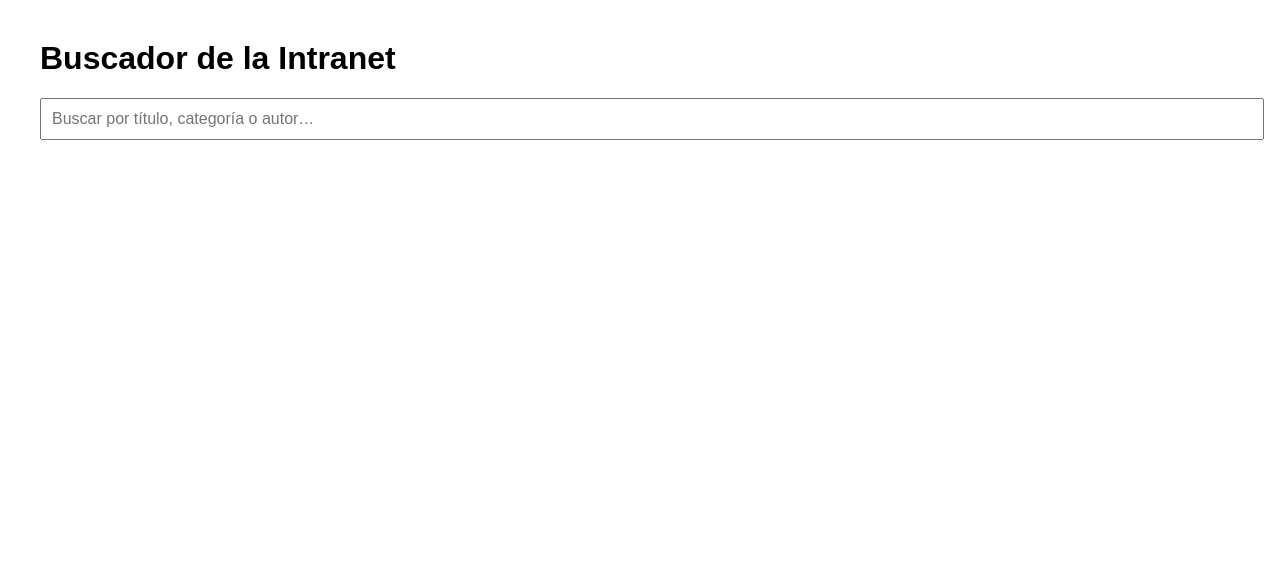
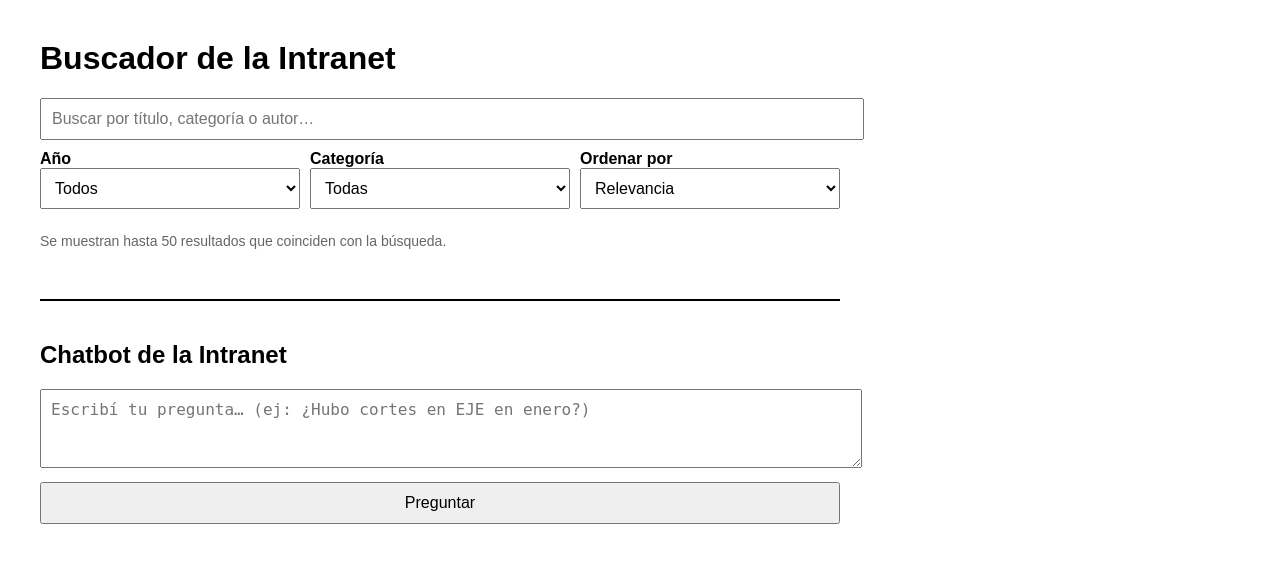
Before and after one commit to comunicacionjudicialcaba/chatbot-intranet-indexer, a Flask app: template templates/index.html in a window 1280 px wide. Shown: the top 563 px of the page. Run offline with Flask 3, Linux system fonts and the light colour scheme; the template is opened without the code that fills it, so the values that code supplies are empty.

Commit message:
Update index.html

```diff
--- a/templates/index.html
+++ b/templates/index.html
@@ -2,52 +2,265 @@
 <html lang="es">
 <head>
   <meta charset="UTF-8">
-  <title>Buscador Intranet</title>
+  <title>Buscador y Chatbot Intranet</title>
   <style>
-    body { font-family: Arial, sans-serif; margin: 40px; }
-    input { width: 100%; padding: 10px; font-size: 16px; }
-    .result { margin-top: 20px; padding-bottom: 10px; border-bottom: 1px solid #ccc; }
-    .title { font-weight: bold; font-size: 18px; }
-    .meta { color: #666; font-size: 14px; }
+    body {
+      font-family: Arial, sans-serif;
+      margin: 40px;
+    }
+    input, select, button, textarea {
+      width: 100%;
+      padding: 10px;
+      font-size: 16px;
+      margin-bottom: 10px;
+    }
+    button {
+      cursor: pointer;
+    }
+    .controls {
+      max-width: 800px;
+      margin-bottom: 20px;
+    }
+    .row {
+      display: flex;
+      gap: 10px;
+      flex-wrap: wrap;
+    }
+    .row > div {
+      flex: 1;
+      min-width: 180px;
+    }
+    .result {
+      margin-top: 20px;
+      padding-bottom: 10px;
+      border-bottom: 1px solid #ccc;
+    }
+    .title {
+      font-weight: bold;
+      font-size: 18px;
+    }
+    .meta {
+      color: #666;
+      font-size: 14px;
+      margin-bottom: 5px;
+    }
+    .chat {
+      margin-top: 50px;
+      max-width: 800px;
+      border-top: 2px solid #000;
+      padding-top: 20px;
+    }
+    .message {
+      margin-bottom: 15px;
+    }
+    .user {
+      font-weight: bold;
+    }
+    .bot {
+      background: #f4f4f4;
+      padding: 10px;
+      border-radius: 5px;
+    }
+    .links a {
+      display: block;
+      font-size: 14px;
+    }
   </style>
 </head>
 <body>
 
 <h1>Buscador de la Intranet</h1>
 
-  <input type="text" id="search" placeholder="Buscar por título, categoría o autor…">
+<div class="controls">
+
+  <input
+    type="text"
+    id="search"
+    placeholder="Buscar por título, categoría o autor…"
+  >
+
+  <div class="row">
+    <div>
+      <label><strong>Año</strong></label>
+      <select id="year">
+        <option value="">Todos</option>
+      </select>
+    </div>
+
+    <div>
+      <label><strong>Categoría</strong></label>
+      <select id="category">
+        <option value="">Todas</option>
+      </select>
+    </div>
+
+    <div>
+      <label><strong>Ordenar por</strong></label>
+      <select id="order">
+        <option value="relevancia">Relevancia</option>
+        <option value="fecha">Más recientes</option>
+      </select>
+    </div>
+  </div>
+
+  <p id="info" style="color:#666; font-size:14px;">
+    Se muestran hasta 50 resultados que coinciden con la búsqueda.
+  </p>
+
+</div>
 
 <div id="results"></div>
+
+<!-- ================= CHATBOT ================= -->
+
+<div class="chat">
+  <h2>Chatbot de la Intranet</h2>
+
+  <textarea
+    id="question"
+    rows="3"
+    placeholder="Escribí tu pregunta… (ej: ¿Hubo cortes en EJE en enero?)"
+  ></textarea>
+
+  <button onclick="ask()">Preguntar</button>
+
+  <div id="chat"></div>
+</div>
 
 <script>
   let data = [];
 
-    fetch("/data")
-      .then(r => r.json())
-      .then(json => data = json);
+  function parseDate(d) {
+    if (!d) return null;
+    const p = d.split("/");
+    return new Date(p[2], p[1] - 1, p[0]);
+  }
 
-    document.getElementById("search").addEventListener("input", function () {
-      const q = this.value.toLowerCase();
-      const results = data.filter(item =>
+  function getYear(item) {
+    if (!item.fecha) return "";
+    return item.fecha.split("/")[2];
+  }
+
+  function renderResults() {
+    const q = document.getElementById("search").value.toLowerCase();
+    const year = document.getElementById("year").value;
+    const category = document.getElementById("category").value;
+    const order = document.getElementById("order").value;
+
+    let results = data.filter(item => {
+      if (
+        q &&
+        !(
           item.titulo?.toLowerCase().includes(q) ||
           item.seccion?.toLowerCase().includes(q) ||
           item.autor?.toLowerCase().includes(q)
-      );
+        )
+      ) return false;
+
+      if (year && getYear(item) !== year) return false;
+      if (category && item.seccion !== category) return false;
+
+      return true;
+    });
+
+    if (order === "fecha") {
+      results.sort((a, b) => parseDate(b.fecha) - parseDate(a.fecha));
+      document.getElementById("info").innerText =
+        "Se muestran los 50 resultados más recientes que coinciden con la búsqueda.";
+    } else {
+      document.getElementById("info").innerText =
+        "Se muestran hasta 50 resultados que coinciden con la búsqueda.";
+    }
 
     const container = document.getElementById("results");
     container.innerHTML = "";
 
-      results.slice(0, 20).forEach(item => {
+    results.slice(0, 50).forEach(item => {
       const div = document.createElement("div");
       div.className = "result";
       div.innerHTML = `
         <div class="title">${item.titulo}</div>
-          <div class="meta">${item.fecha} · ${item.seccion || ""}</div>
+        <div class="meta">
+          ${item.fecha || ""} · ${item.seccion || ""}
+          ${item.autor ? " · Por: " + item.autor : ""}
+        </div>
         <a href="${item.url}" target="_blank">Ver nota</a>
       `;
       container.appendChild(div);
     });
+  }
+
+  function populateFilters() {
+    const years = new Set();
+    const categories = new Set();
+
+    data.forEach(item => {
+      const y = getYear(item);
+      if (y) years.add(y);
+      if (item.seccion) categories.add(item.seccion);
     });
+
+    const yearSelect = document.getElementById("year");
+    [...years].sort((a, b) => b - a).forEach(y => {
+      const opt = document.createElement("option");
+      opt.value = y;
+      opt.textContent = y;
+      yearSelect.appendChild(opt);
+    });
+
+    const catSelect = document.getElementById("category");
+    [...categories].sort().forEach(c => {
+      const opt = document.createElement("option");
+      opt.value = c;
+      opt.textContent = c;
+      catSelect.appendChild(opt);
+    });
+  }
+
+  document.getElementById("search").addEventListener("input", renderResults);
+  document.getElementById("year").addEventListener("change", renderResults);
+  document.getElementById("category").addEventListener("change", renderResults);
+  document.getElementById("order").addEventListener("change", renderResults);
+
+  fetch("/data")
+    .then(r => r.json())
+    .then(json => {
+      data = json;
+      populateFilters();
+      renderResults();
+    });
+
+  // ================= CHAT =================
+
+  function ask() {
+    const q = document.getElementById("question").value;
+    if (!q) return;
+
+    const chat = document.getElementById("chat");
+
+    chat.innerHTML += `<div class="message user">Vos: ${q}</div>`;
+
+    fetch("/chat", {
+      method: "POST",
+      headers: { "Content-Type": "application/json" },
+      body: JSON.stringify({ question: q })
+    })
+    .then(r => r.json())
+    .then(res => {
+      let html = `<div class="message bot">${res.answer}</div>`;
+
+      if (res.links && res.links.length) {
+        html += `<div class="links"><strong>Links:</strong>`;
+        res.links.forEach(l => {
+          html += `<a href="${l}" target="_blank">${l}</a>`;
+        });
+        html += `</div>`;
+      }
+
+      chat.innerHTML += html;
+      document.getElementById("question").value = "";
+    });
+  }
 </script>
 
 </body>
```
Lines whose indentation alone changed are shown as unchanged.
